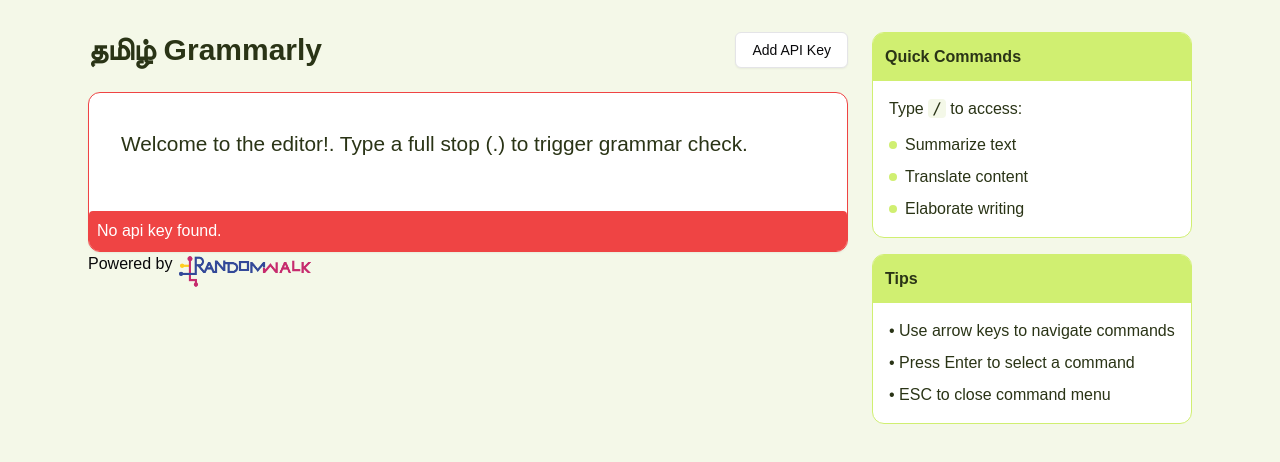
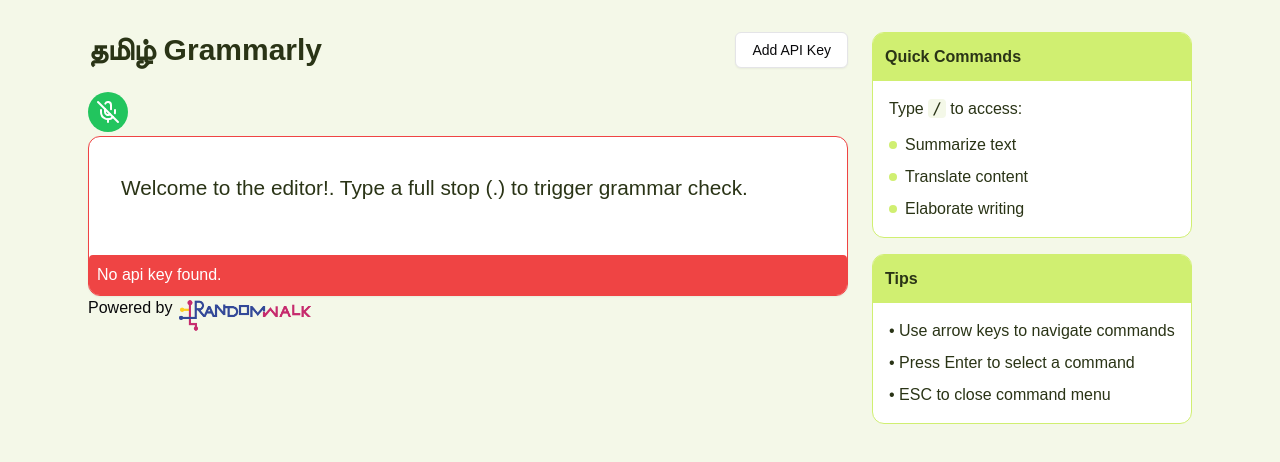
Before and after one commit to sudipRW/tamil-grammarly, a Next.js app: page / in a window 1280 px wide. Shown: the top 462 px of the page. Built offline with nearby package versions, Linux system fonts and the light colour scheme.

Commit message:
mic added

```diff
--- a/app/page.tsx
+++ b/app/page.tsx
@@ -12,6 +12,12 @@
 import { openDB } from "idb"
 import Image from "next/image"
 import randomwalkIcon from "./randomwalk.png"
+import { Mic, MicOff } from "lucide-react"
+declare global {
+  interface Window {
+    webkitSpeechRecognition: any;
+  }
+}
 
 interface CommandsListProps {
   items: any[]; // Change `any[]` to a more specific type if possible
@@ -255,9 +261,32 @@
 export default function NotionLikeEditor() {
   const [loading, setLoading] = useState(false)
   const [apiKey, setApiKey] = useState("")
-
+  const [isListening, setIsListening] = useState(false)
+ const [recognition, setRecognition] = useState<any>(null)
   useEffect(() => {
     getApiKey(setApiKey)
+
+    if ('webkitSpeechRecognition' in window) {
+      const newRecognition = new window.webkitSpeechRecognition()
+      newRecognition.continuous = true
+      newRecognition.interimResults = true
+      newRecognition.lang = 'en-US'
+
+      newRecognition.onstart = () => setIsListening(true)
+      newRecognition.onend = () => setIsListening(false)
+      newRecognition.onerror = (event: any) => {
+        console.error(event.error)
+        setIsListening(false)
+      }
+
+      setRecognition(newRecognition)
+    }
+
+    return () => {
+      if (recognition) {
+        recognition.stop()
+      }
+    }
   }, [])
 
   const editor = useEditor({
@@ -280,6 +309,31 @@
     immediatelyRender: false,
   })
 
+  useEffect(() => {
+    if (recognition && editor) {
+      recognition.onresult = (event: any) => {
+        const transcript = Array.from(event.results)
+          .map((result: any) => result[0])
+          .map((result: any) => result.transcript)
+          .join('')
+        editor.commands.setContent(transcript)
+      }
+    }
+  }, [recognition, editor])
+
+  const toggleListening = () => {
+    if (!recognition) {
+      alert('Speech recognition is not supported in this browser.')
+      return
+    }
+
+    if (isListening) {
+      recognition.stop()
+    } else {
+      recognition.start()
+    }
+  }
+
   if (!editor) return null
 
   return (
@@ -296,12 +350,22 @@
                 <ApiKeyManager />
               </div>
             </div>
+            <div className="flex gap-2">
                 {loading && (
                   <div className="flex gap-2 mb-2 bg-white rounded-lg p-1 justify-center items-center w-[150px]">
                     <p className="">Processing</p>
                     <div className="w-4 h-4 border-4 border-t-[#d0ef71] border-r-[#d0ef71] border-b-transparent border-l-[#d0ef71] rounded-full animate-spin"></div>
                   </div>
                 )}
+                <button
+                onClick={toggleListening}
+                className={`p-2 mb-1 rounded-full transition-colors ${
+                  isListening ? "bg-red-500 text-white" : "bg-green-500 text-white"
+                }`}
+              >
+                {isListening ? <Mic className="animate-pulse" /> : <MicOff />}
+              </button>
+            </div>
             <div className={`bg-white rounded-xl shadow-sm overflow-hidden border ${(apiKey == "") ? "border-red-500":"border-[#d0ef71]"}`}>
               <div className="w-full relative"> {/* Added container div */}
                 <EditorContent
```
Lines whose indentation alone changed are shown as unchanged.
